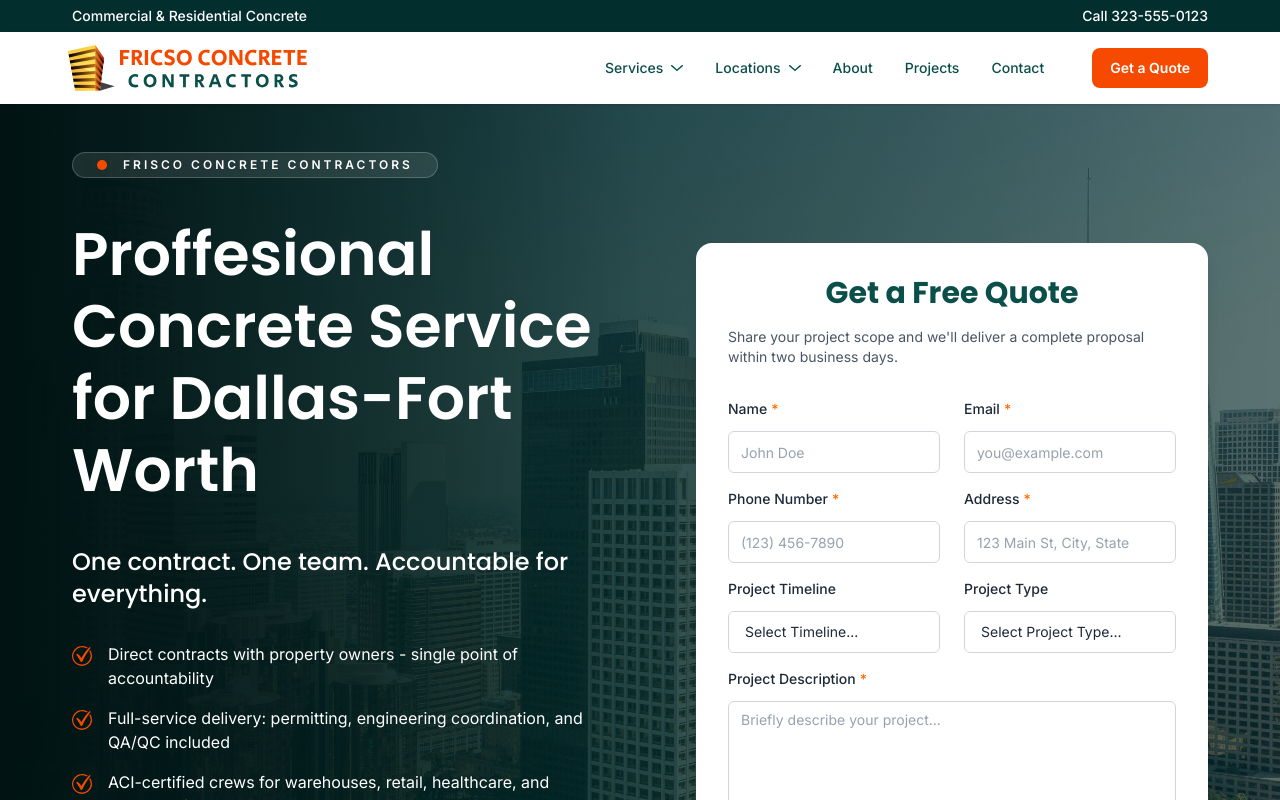
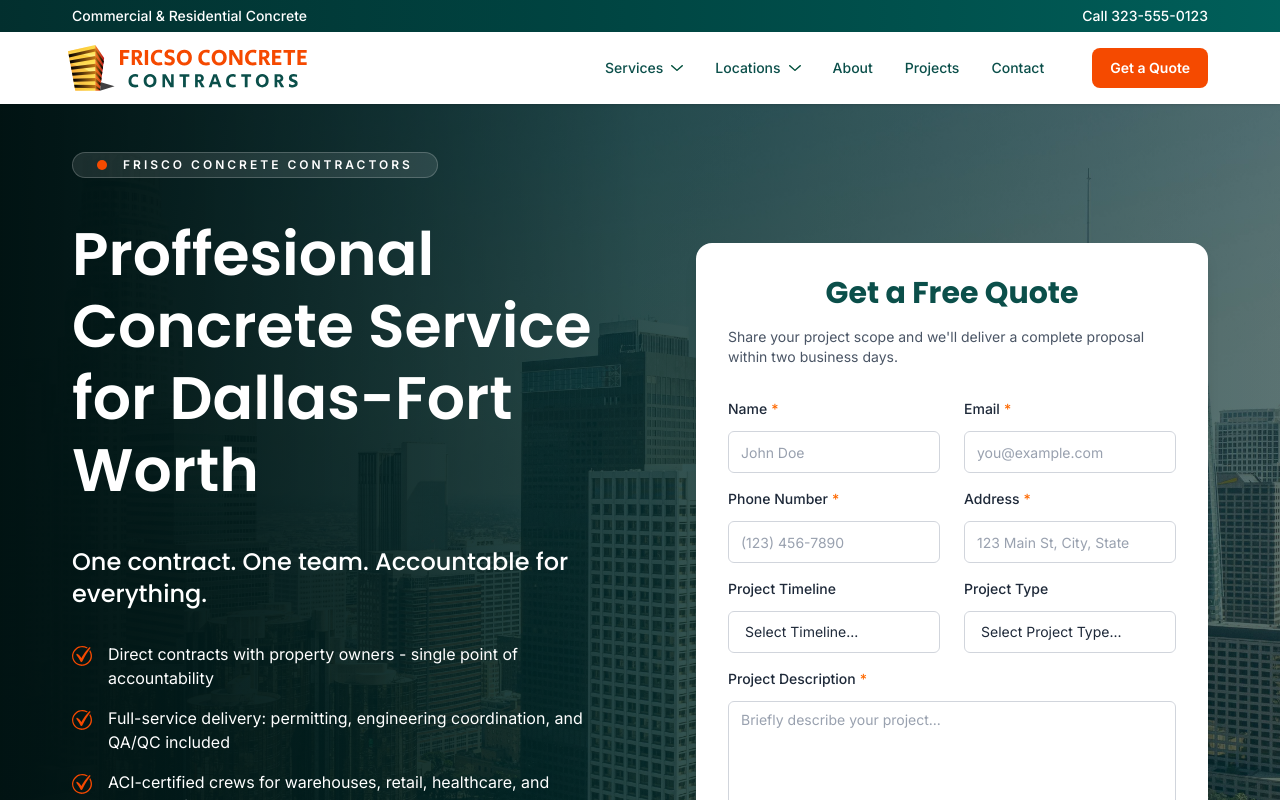
Before and after one commit to fahimurReza/site-template-gmbkingdom, a Next.js app: page / in a window 1280 px wide. Shown: the top 800 px of the page. Built offline with nearby package versions, Linux system fonts and the light colour scheme.

Commit message:
(ui): top-bar-gradient

```diff
--- a/components/layout/header/TopBar.tsx
+++ b/components/layout/header/TopBar.tsx
@@ -1,6 +1,6 @@
 const TopBar = () => {
   return (
-    <div className="base-padding bg-brand-teal font-medium text-sm text-white h-8 flex items-center justify-between">
+    <div className="base-padding bg-linear-to-r from-teal-950 to-teal-800 font-medium text-sm text-white h-8 flex items-center justify-between">
       <p className="hidden md:block">Commercial & Residential Concrete</p>
       <div className="flex items-center cursor-pointer ml-auto">
         <p>Call 323-555-0123</p>
```
